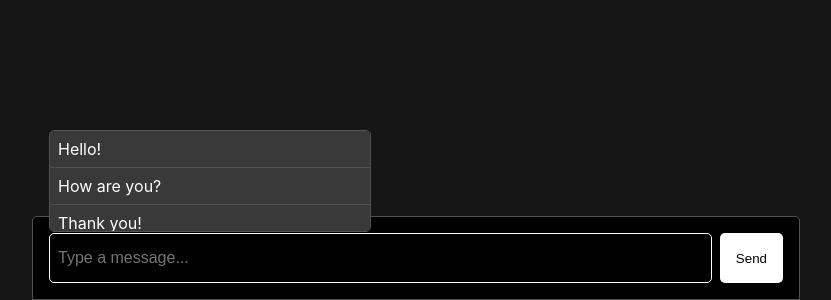
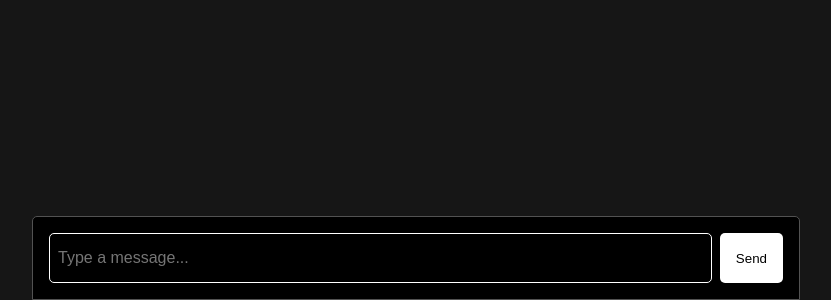
Before and after one commit to doga-ozcelik/chat-application, a React (Create React App) app: page / in a window 1280 px wide. Shown: the part 502-802 px from the top of the page, without its empty margins (224-1055 px from the left). Built offline with nearby package versions, Linux system fonts and the light colour scheme.

Commit message:
feat(MessageInput): Show only suggested phrases

```diff
--- a/src/components/MessageInput/MessageInput.css
+++ b/src/components/MessageInput/MessageInput.css
@@ -18,7 +18,7 @@
   border: 0.5px solid #525252;
   border-radius: 5px;
   padding: 0;
-  height: 100px;
+  max-height: 100px;
   overflow-y: scroll;
   scrollbar-width: none;
   margin: 0;
--- a/src/components/MessageInput/index.tsx
+++ b/src/components/MessageInput/index.tsx
@@ -34,10 +34,20 @@ const commonPhrases = [
 const MessageInput: React.FC<MessageInputProps> = ({ onSendMessage }) => {
   const [input, setInput] = useState<string>("");
   const [showComboBox, setShowComboBox] = useState(false);
+  const [suggestions, setSuggestions] = useState<string[]>([]);
 
   const handleInputChange = (e: React.ChangeEvent<HTMLInputElement>) => {
     const value = e.target.value;
     setInput(value);
+
+    if (input.length > 0) {
+      const filteredPhrases = commonPhrases.filter((phrase) =>
+        phrase.toLowerCase().startsWith(input.toLowerCase())
+      );
+      setSuggestions(filteredPhrases);
+    } else {
+      setSuggestions([]);
+    }
 
     if (value.includes("/select")) {
       setShowComboBox(true);
@@ -74,17 +84,19 @@ const MessageInput: React.FC<MessageInputProps> = ({ onSendMessage }) => {
 
   return (
     <form onSubmit={handleSubmit} className="Input-container">
+      {suggestions.length > 0 && (
         <ul className="List">
-        {commonPhrases.map((phrase, index) => (
+          {suggestions.map((suggestion, index) => (
             <li
               key={index}
               style={index === 0 ? { borderTop: "none" } : {}}
               className="List-item"
             >
-            {phrase}
+              {suggestion}
             </li>
           ))}
         </ul>
+      )}
       <input
         type="text"
         value={input}
```
Lines whose indentation alone changed are shown as unchanged.
